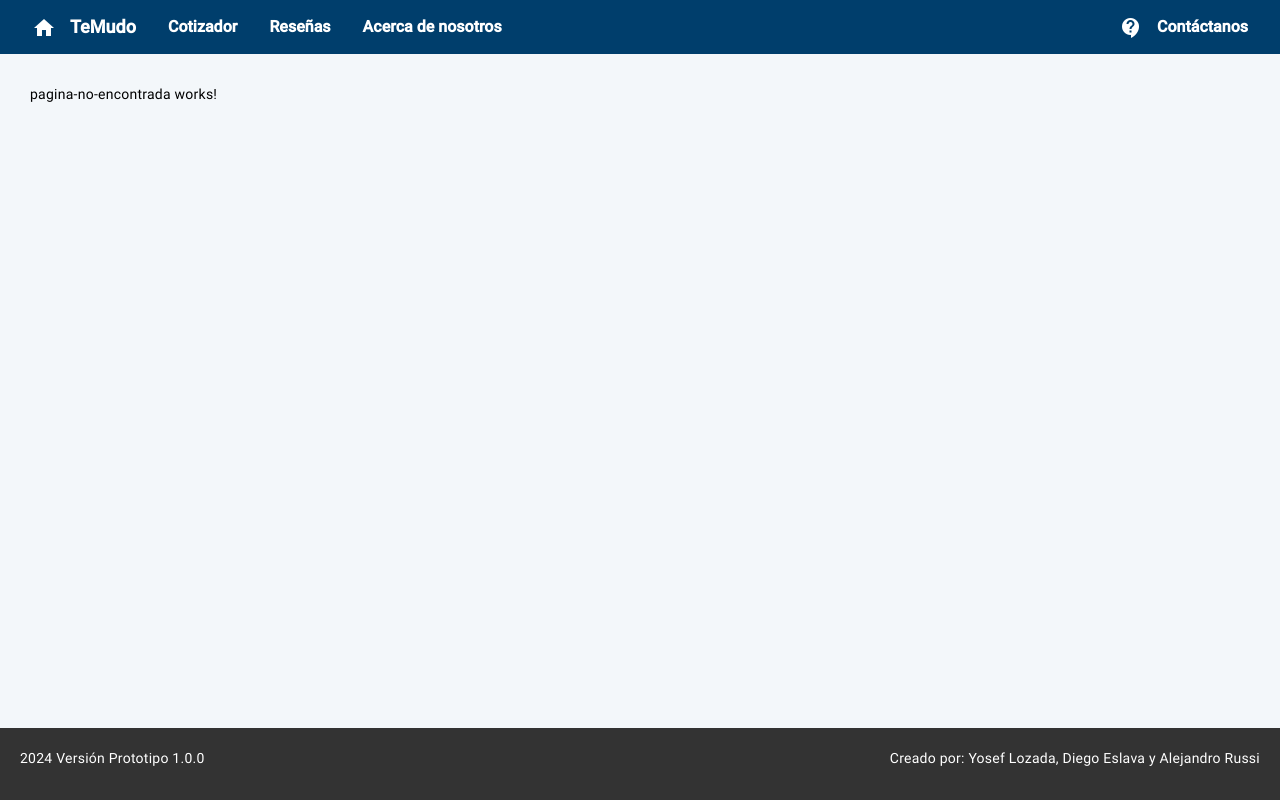
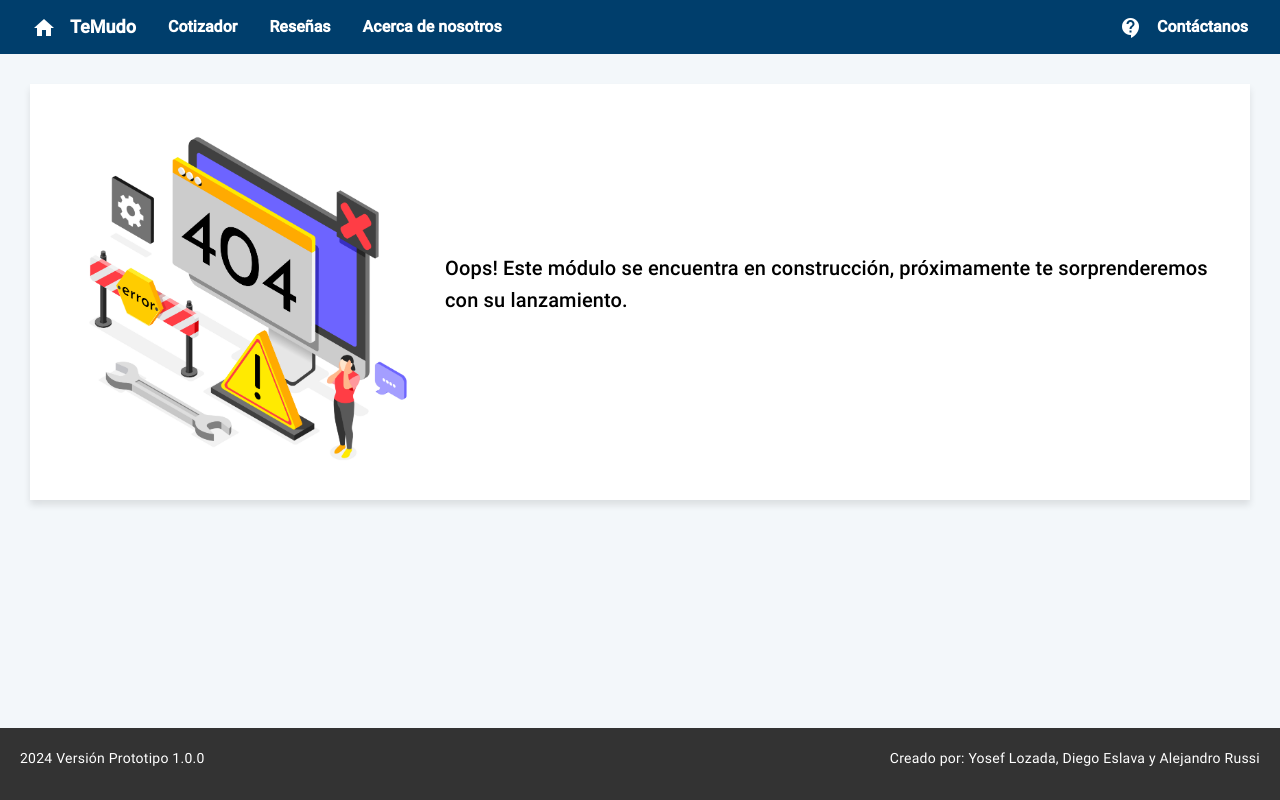
Before and after one commit to ARussiMISO/prototype-product, an Angular app: page /paginaNoEncontrada in a window 1280 px wide. Built offline with nearby package versions, Linux system fonts and the light colour scheme.

Commit message:
Creación página no encontrada

```diff
--- a/src/app/pagina-no-encontrada/pagina-no-encontrada.component.html
+++ b/src/app/pagina-no-encontrada/pagina-no-encontrada.component.html
@@ -1 +1,5 @@
-<p>pagina-no-encontrada works!</p>
+<div fxLayout="row" class="container-inputs" fxLayoutAlign="center center">
+  <img src="assets/imagenes/error404.jpg" style="width: 400px;">
+  <br/>
+  <h2>Oops! Este módulo se encuentra en construcción, próximamente te sorprenderemos con su lanzamiento.</h2>
+</div>
```
Also changed, not shown: src/assets/imagenes/error404.jpg (added).
